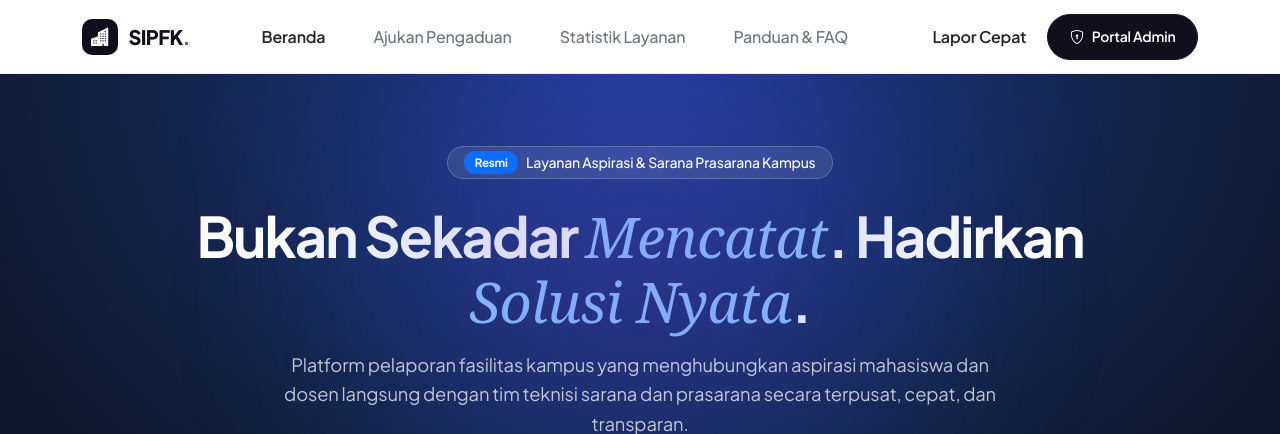
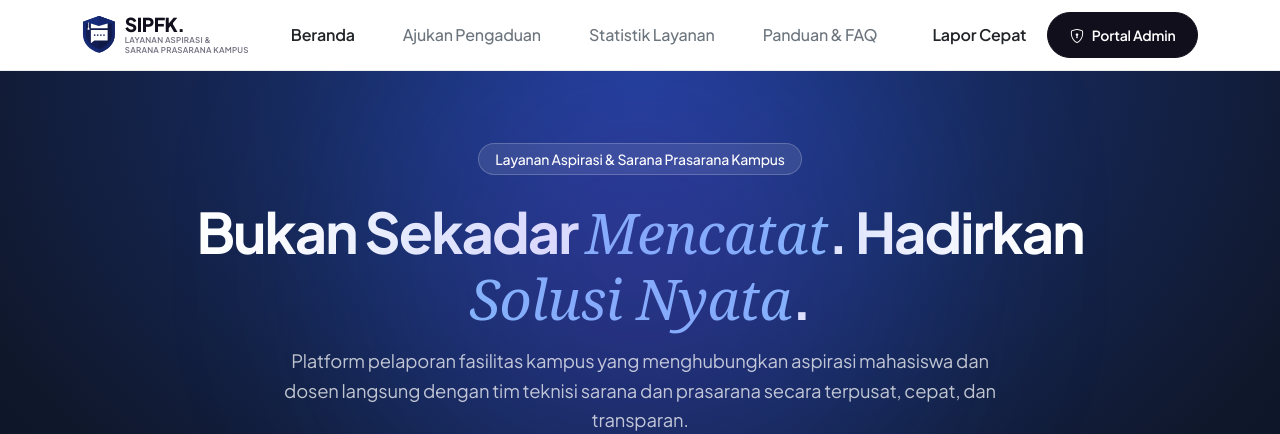
Before and after one commit to hanseliahp/TR-PW-C-Kel5, a Laravel app: page / in a window 1280 px wide. Shown: the top 434 px of the page. Run offline with Laravel 12, Linux system fonts and the light colour scheme; data comes from the database, SQL or seed files in the repository.

Commit message:
mengganti logo place holder, mengcompact kan teksnya jadi lebih simple dan nyaman dibuka dan sedikit merapikan penataan icon yang kurang pas serta melink kan sosial media pelaporan ke sarpras fti uksw

```diff
--- a/public/css/sipfk-custom.css
+++ b/public/css/sipfk-custom.css
@@ -262,9 +262,14 @@ body {
     backdrop-filter: blur(16px);
     -webkit-backdrop-filter: blur(16px);
     border-bottom: 1px solid var(--zd-border-light);
-    padding-top: 0.85rem;
-    padding-bottom: 0.85rem;
+    padding-top: 0.75rem;
+    padding-bottom: 0.75rem;
     transition: all 0.2s ease;
+}
+.navbar-zendesk .nav-link,
+.navbar-zendesk .btn-pill-dark,
+.navbar-zendesk .btn-link {
+    white-space: nowrap;
 }
 .navbar-brand-zd {
     font-family: var(--font-display);
@@ -287,6 +292,114 @@ body {
     align-items: center;
     justify-content: center;
     font-size: 1.15rem;
+    flex-shrink: 0;
+    line-height: 1;
+}
+
+.stat-card-icon-bubble,
+.btn-icon-sm {
+    width: 40px;
+    height: 40px;
+    border-radius: 12px;
+    display: inline-flex;
+    align-items: center;
+    justify-content: center;
+    flex-shrink: 0;
+    line-height: 1;
+}
+
+.stat-card-icon-bubble i,
+.stat-card-icon-bubble .bi,
+.brand-icon-box i,
+.brand-icon-box .bi,
+.chat-avatar i,
+.chat-avatar .bi,
+.stepper-marker i,
+.stepper-marker .bi,
+.btn-icon-sm i,
+.btn-icon-sm .bi {
+    display: inline-flex;
+    align-items: center;
+    justify-content: center;
+    line-height: 1;
+}
+
+/* SIPFK Shield Brand Logo & Lockup */
+.navbar-brand-zd {
+    flex-shrink: 0;
+    gap: 0.55rem;
+}
+.brand-logo-shield {
+    width: 34px;
+    height: 39px;
+    flex-shrink: 0;
+    display: block;
+    object-fit: contain;
+    transition: transform 0.2s ease;
+}
+.navbar-brand-zd:hover .brand-logo-shield,
+.navbar-brand-zd:hover .brand-logo-shield-sm {
+    transform: scale(1.04);
+}
+.brand-logo-shield-sm {
+    width: 30px;
+    height: 35px;
+    flex-shrink: 0;
+    display: block;
+    object-fit: contain;
+    transition: transform 0.2s ease;
+}
+.brand-logo-shield-lg {
+    width: 48px;
+    height: 55px;
+    flex-shrink: 0;
+    display: block;
+    object-fit: contain;
+    filter: drop-shadow(0 6px 16px rgba(0, 0, 0, 0.35));
+}
+.brand-wordmark {
+    display: flex;
+    flex-direction: column;
+    justify-content: center;
+    line-height: 1.05;
+    text-align: left;
+    flex-shrink: 0;
+}
+.brand-wordmark-title {
+    font-family: var(--font-display);
+    font-weight: 800;
+    font-size: 1.2rem;
+    letter-spacing: -0.025em;
+    color: var(--zd-text-main);
+    line-height: 1;
+    white-space: nowrap;
+}
+.brand-wordmark-tagline {
+    font-family: var(--font-sans);
+    font-weight: 600;
+    font-size: 0.5rem;
+    letter-spacing: 0.03em;
+    text-transform: uppercase;
+    color: var(--zd-text-secondary);
+    line-height: 1.2;
+    margin-top: 2px;
+    white-space: nowrap;
+}
+.brand-wordmark-lg .brand-wordmark-title {
+    font-size: 1.85rem;
+    letter-spacing: -0.03em;
+}
+.brand-wordmark-lg .brand-wordmark-tagline {
+    font-size: 0.62rem;
+    letter-spacing: 0.04em;
+    line-height: 1.25;
+    margin-top: 3px;
+}
+.brand-wordmark-light .brand-wordmark-title {
+    color: #FFFFFF;
+}
+.brand-wordmark-light .brand-wordmark-tagline {
+    color: rgba(255, 255, 255, 0.85);
 }
 
 /* Hero Showcase Card with Live Interactive Mockup (Image 1 Reference) */
--- a/resources/views/admin/complaints/show.blade.php
+++ b/resources/views/admin/complaints/show.blade.php
@@ -81,7 +81,7 @@
         {{-- Form Ubah Status Pengaduan (FR-06, BR-03) --}}
         <div class="card card-sipfk border-0 shadow-sm p-4 bg-white" style="border-radius: var(--radius-xl);">
             <div class="d-flex align-items-center gap-2 mb-2">
-                <div class="stat-card-icon-bubble bg-light text-primary" style="width: 32px; height: 32px;">
+                <div class="stat-card-icon-bubble d-inline-flex align-items-center justify-content-center bg-light text-primary" style="width: 32px; height: 32px; border-radius: 8px;">
                     <i class="bi bi-arrow-repeat"></i>
                 </div>
                 <h3 class="h6 fw-bold text-dark mb-0">Perbarui Status Penanganan</h3>
@@ -121,7 +121,7 @@
         {{-- Form Input Catatan Tindak Lanjut (FR-07, BR-05) --}}
         <div class="card card-sipfk border-0 shadow-sm p-4 mb-4 bg-white" style="border-radius: var(--radius-xl);">
             <div class="d-flex align-items-center gap-2 mb-3">
-                <div class="stat-card-icon-bubble bg-primary-subtle text-primary" style="width: 32px; height: 32px;">
+                <div class="stat-card-icon-bubble d-inline-flex align-items-center justify-content-center bg-primary-subtle text-primary" style="width: 32px; height: 32px; border-radius: 8px;">
                     <i class="bi bi-journal-plus"></i>
                 </div>
                 <h3 class="h6 fw-bold text-dark mb-0">Tambah Catatan Tindak Lanjut</h3>
--- a/resources/views/components/stat-card.blade.php
+++ b/resources/views/components/stat-card.blade.php
@@ -26,7 +26,7 @@
     <div class="stat-card-accent-bar" aria-hidden="true"></div>
     <div class="d-flex align-items-start justify-content-between mb-2">
         <span class="stat-card-label">{{ $title }}</span>
-        <div class="stat-card-icon-bubble" style="{{ $iconBubbleStyle }}" aria-hidden="true">
+        <div class="stat-card-icon-bubble d-inline-flex align-items-center justify-content-center" style="{{ $iconBubbleStyle }}" aria-hidden="true">
             <i class="bi {{ $icon }}"></i>
         </div>
     </div>
--- a/resources/views/layouts/public.blade.php
+++ b/resources/views/layouts/public.blade.php
@@ -7,6 +7,7 @@
     <meta name="csrf-token" content="{{ csrf_token() }}">
 
     <title>@yield('title', 'SIPFK - Solusi Nyata Penanganan Fasilitas Kampus')</title>
+    <link rel="icon" type="image/svg+xml" href="{{ asset('images/logo-sipfk-icon.svg') }}">
 
     <!-- Google Fonts: Plus Jakarta Sans (Human-crafted Modern Civic Typography) -->
     <link rel="preconnect" href="https://fonts.googleapis.com">
@@ -18,7 +19,7 @@
     <!-- Bootstrap Icons 1.11.3 -->
     <link rel="stylesheet" href="{{ asset('vendor/bootstrap-icons/bootstrap-icons.min.css') }}" onerror="this.onerror=null;this.href='https://cdn.jsdelivr.net/npm/bootstrap-icons@1.11.3/font/bootstrap-icons.min.css';">
     <!-- SIPFK Design System -->
-    <link rel="stylesheet" href="{{ asset('css/sipfk-custom.css') }}">
+    <link rel="stylesheet" href="{{ asset('css/sipfk-custom.css') }}?v={{ filemtime(public_path('css/sipfk-custom.css')) }}">
 
     @stack('styles')
 </head>
@@ -32,10 +33,11 @@
             <div class="container">
                 <!-- Brand Logo -->
                 <a class="navbar-brand-zd" href="{{ url('/') }}">
-                    <div class="brand-icon-box" aria-hidden="true">
-                        <i class="bi bi-buildings-fill"></i>
+                    <img src="{{ asset('images/logo-sipfk-icon.svg') }}" alt="Logo SIPFK" width="34" height="39" class="brand-logo-shield">
+                    <div class="brand-wordmark">
+                        <span class="brand-wordmark-title">SIPFK.</span>
+                        <span class="brand-wordmark-tagline">Layanan Aspirasi &amp;<br>Sarana Prasarana Kampus</span>
                     </div>
-                    <span>SIPFK<span style="color: var(--zd-accent-purple);">.</span></span>
                 </a>
 
                 <!-- Mobile Hamburger Toggler -->
@@ -95,20 +97,21 @@
             <div class="row g-4 mb-5">
                 <!-- Brand & Mission -->
                 <div class="col-12 col-lg-4">
-                    <div class="d-flex align-items-center gap-2 mb-3">
-                        <div class="brand-icon-box" style="width: 32px; height: 32px; font-size: 1rem;">
-                            <i class="bi bi-buildings-fill"></i>
+                    <a href="{{ url('/') }}" class="d-inline-flex align-items-center gap-2 text-decoration-none mb-3">
+                        <img src="{{ asset('images/logo-sipfk-icon.svg') }}" alt="Logo SIPFK" width="34" height="39" class="brand-logo-shield">
+                        <div class="brand-wordmark">
+                            <span class="brand-wordmark-title">SIPFK.</span>
+                            <span class="brand-wordmark-tagline">Layanan Aspirasi &amp;<br>Sarana Prasarana Kampus</span>
                         </div>
-                        <span class="navbar-brand-zd fs-5">SIPFK<span style="color: var(--zd-accent-purple);">.</span></span>
-                    </div>
+                    </a>
                     <p class="text-secondary small mb-4 pe-lg-4" style="line-height: 1.7;">
                         Sistem Informasi Pengaduan Fasilitas Kampus adalah platform terpadu pencatatan kerusakan sarana, verifikasi divisi pemeliharaan, serta pemantauan tindak lanjut secara transparan dan akuntabel.
                     </p>
                     <div class="d-flex align-items-center gap-3 text-secondary">
-                        <a href="#" class="text-secondary fs-5" aria-label="Twitter / X"><i class="bi bi-twitter-x"></i></a>
-                        <a href="#" class="text-secondary fs-5" aria-label="LinkedIn"><i class="bi bi-linkedin"></i></a>
-                        <a href="#" class="text-secondary fs-5" aria-label="YouTube"><i class="bi bi-youtube"></i></a>
-                        <a href="#" class="text-secondary fs-5" aria-label="Instagram"><i class="bi bi-instagram"></i></a>
+                        <a href="https://www.instagram.com/ftisarpras/" target="_blank" rel="noopener noreferrer" class="text-secondary fs-5" aria-label="Instagram Sarpras FTI UKSW" title="Instagram Sarpras FTI UKSW (@ftisarpras)"><i class="bi bi-instagram"></i></a>
+                        <a href="https://www.youtube.com/@LaboranFTIUKSW" target="_blank" rel="noopener noreferrer" class="text-secondary fs-5" aria-label="YouTube Laboran FTI UKSW" title="YouTube Laboran FTI UKSW"><i class="bi bi-youtube"></i></a>
+                        <a href="https://fti.uksw.edu/" target="_blank" rel="noopener noreferrer" class="text-secondary fs-5" aria-label="Website Resmi FTI UKSW" title="Website Resmi FTI UKSW"><i class="bi bi-globe2"></i></a>
+                        <a href="mailto:fti.laboran@adm.uksw.edu" class="text-secondary fs-5" aria-label="Email Sarpras FTI UKSW" title="Email Sarpras FTI UKSW (fti.laboran@adm.uksw.edu)"><i class="bi bi-envelope-fill"></i></a>
                     </div>
                 </div>
 
--- a/resources/views/public/complaint-form.blade.php
+++ b/resources/views/public/complaint-form.blade.php
@@ -10,8 +10,7 @@
 <section class="bg-aura-hero text-white pt-5 pb-5 mb-5">
     <div class="container py-3 py-lg-4 text-center">
         <!-- Badge Micro Header -->
-        <div class="d-inline-flex align-items-center gap-2 px-3 py-1 rounded-pill mb-4" style="background: rgba(255, 255, 255, 0.1); border: 1px solid rgba(255, 255, 255, 0.2); backdrop-filter: blur(10px);">
-            <span class="badge rounded-pill bg-primary" style="font-size: 0.72rem; padding: 0.35rem 0.65rem;">Resmi</span>
+        <div class="d-inline-flex align-items-center px-3 py-1 rounded-pill mb-4" style="background: rgba(255, 255, 255, 0.1); border: 1px solid rgba(255, 255, 255, 0.2); backdrop-filter: blur(10px);">
             <span class="small text-white fw-medium">Layanan Aspirasi & Sarana Prasarana Kampus</span>
         </div>
 
@@ -204,7 +203,7 @@
                                     name="reporter_name"
                                     class="form-control form-control-zd @error('reporter_name') is-invalid @enderror"
                                     value="{{ old('reporter_name') }}"
-                                    placeholder="Contoh: Budi Santoso / Siti Rahmawati"
+                                    placeholder="Contoh: Kim Dokja / Wifies"
                                     required
                                     maxlength="100"
                                     autocomplete="name"
@@ -229,7 +228,7 @@
                                     class="form-select form-select-zd @error('category_id') is-invalid @enderror"
                                     required
                                 >
-                                    <option value="" disabled {{ old('category_id') ? '' : 'selected' }}>-- Pilih Kategori Kerusakan Fasilitas --</option>
+                                    <option value="" disabled {{ old('category_id') ? '' : 'selected' }}>Pilih Kategori Kerusakan Fasilitas</option>
                                     @if(isset($categories) && count($categories) > 0)
                                         @foreach($categories as $category)
                                             <option value="{{ $category->id }}" {{ old('category_id') == $category->id ? 'selected' : '' }}>
```
Also changed, not shown: resources/views/admin/reports/index.blade.php (+8 -1 lines), resources/views/admin/reports/pdf.blade.php (+13 -1 lines), resources/views/auth/login.blade.php (+3 -6 lines), resources/views/layouts/admin.blade.php (+11 -8 lines), resources/views/layouts/auth.blade.php (+7 -6 lines), resources/views/layouts/partials/admin-nav-links.blade.php (+6 -3 lines), public/favicon.svg (added), public/images/logo-sipfk-icon.svg (added), public/images/logo-sipfk.svg (added).
